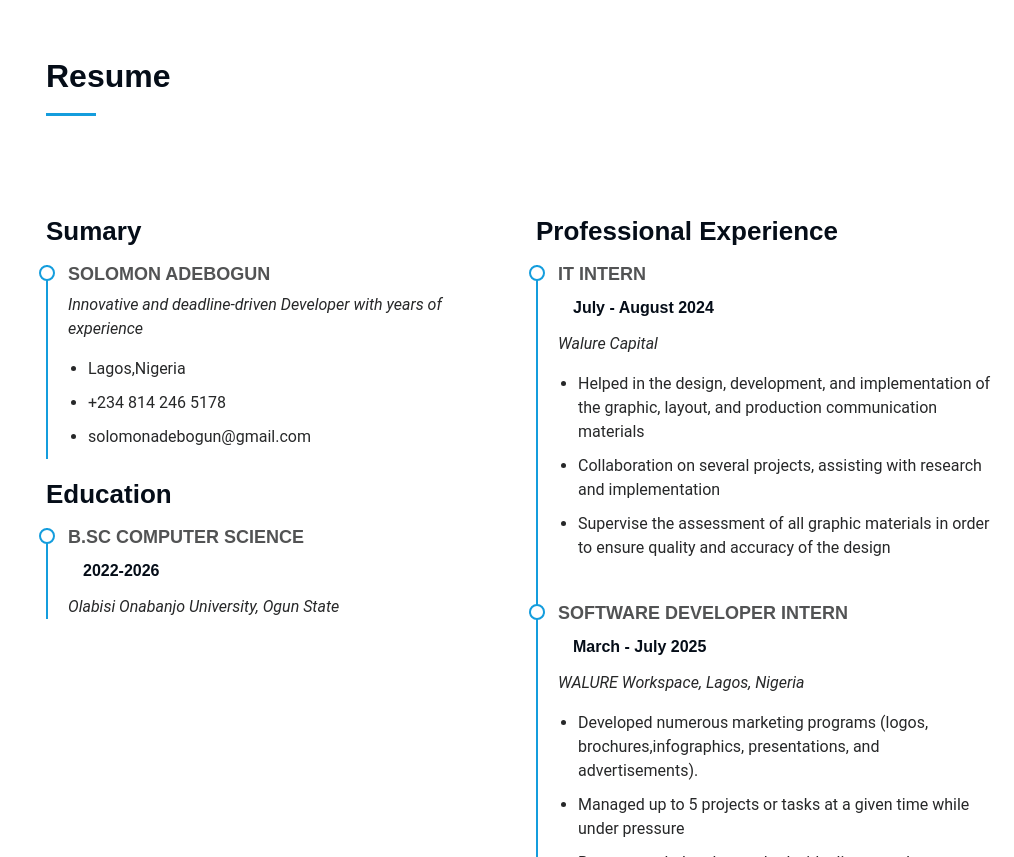
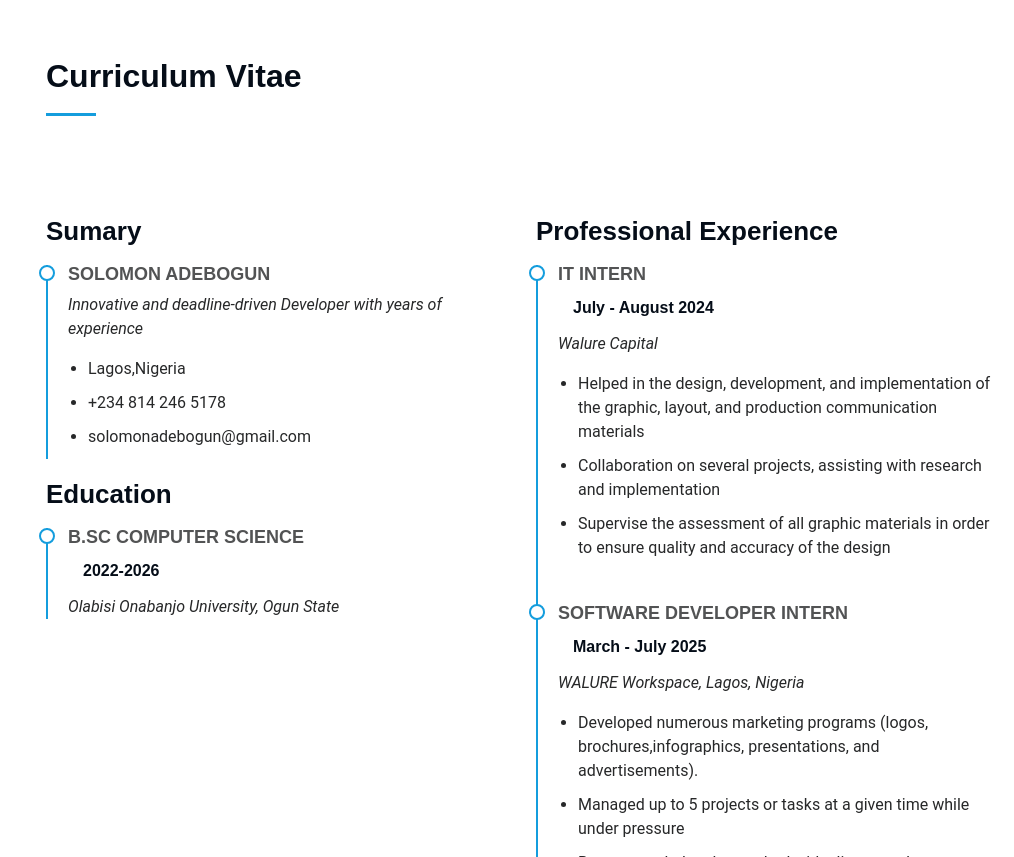
Before and after one commit to manlikebogun/AdeSol-Visuals, a plain HTML site: page index.html in a window 1280 px wide. Shown: the part 1927-2784 px from the top of the page, without its empty margins (266-1280 px from the left). Drawn offline with nearby package versions, Linux system fonts and the light colour scheme; a script that the page names is missing.

Commit message:
Update index.html

```diff
--- a/index.html
+++ b/index.html
@@ -203,7 +203,7 @@
 
       <!-- Section Title -->
       <div class="container section-title" data-aos="fade-up">
-        <h2>Resume</h2>
+        <h2>Curriculum Vitae</h2>
         <p></p>
       </div><!-- End Section Title -->
 
```
